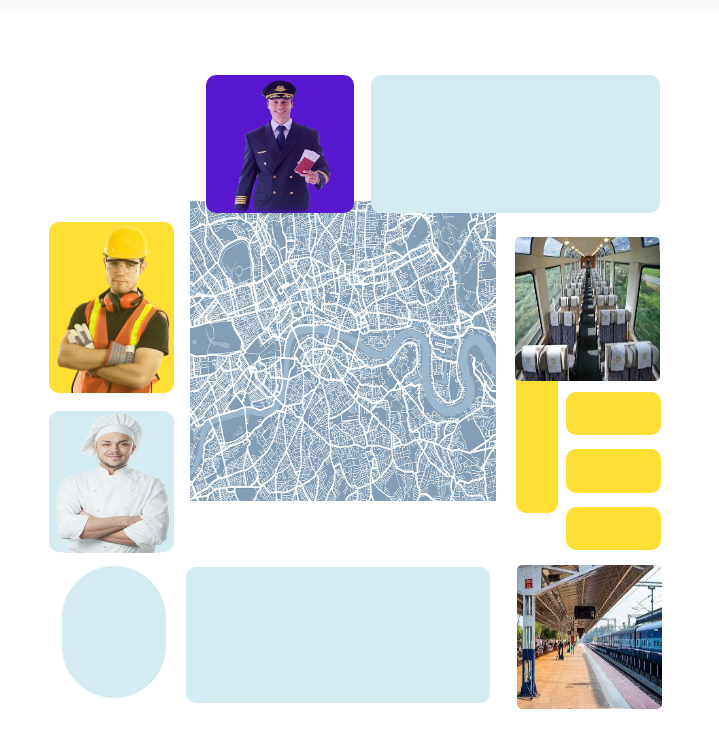
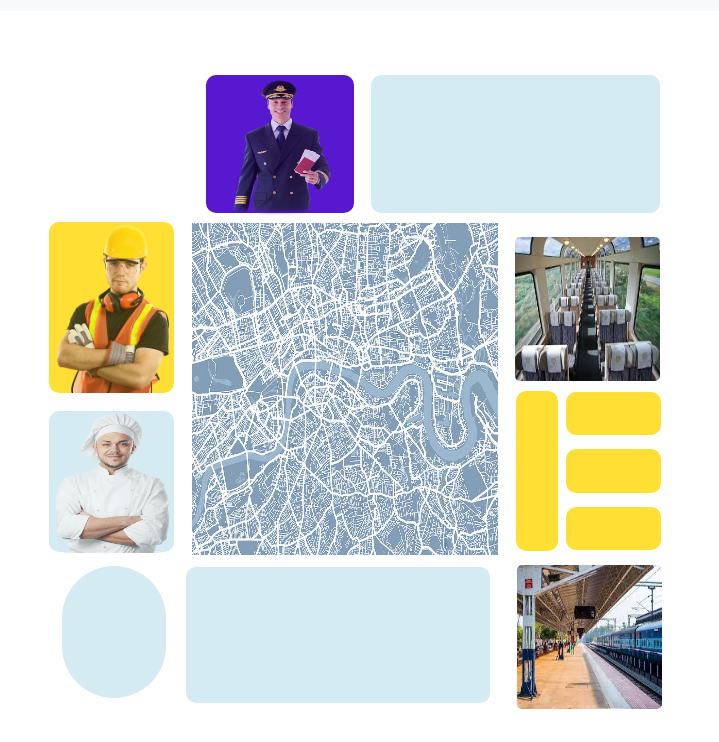
Before and after one commit to Gursimar04/IWP-Assignments, a plain HTML site: page IRCTC/index.html in a window 1280 px wide. Shown: the part 58-800 px from the top of the page, 561-1280 px from the left. Drawn offline with nearby package versions, Linux system fonts and the light colour scheme.

Commit message:
Final Commit

```diff
--- a/IRCTC/style.css
+++ b/IRCTC/style.css
@@ -113,9 +113,9 @@ hr{
 
 .div-image{
   position: absolute;
-  top:190px;
-  left:59.3%;
-  height:300px;
+  top:26.5%;
+  left:59.5%;
+  height:41.5%;
   width:25.7%;
   opacity:0;
 }
@@ -424,7 +424,7 @@ hr{
   position:absolute;
   width:3.5%;
   height:20%;
-  top:342px;
+  top:47.5%;
   right:9.8%;
   background-color: rgb(255,215,0);
   border-radius: 10px;
```
